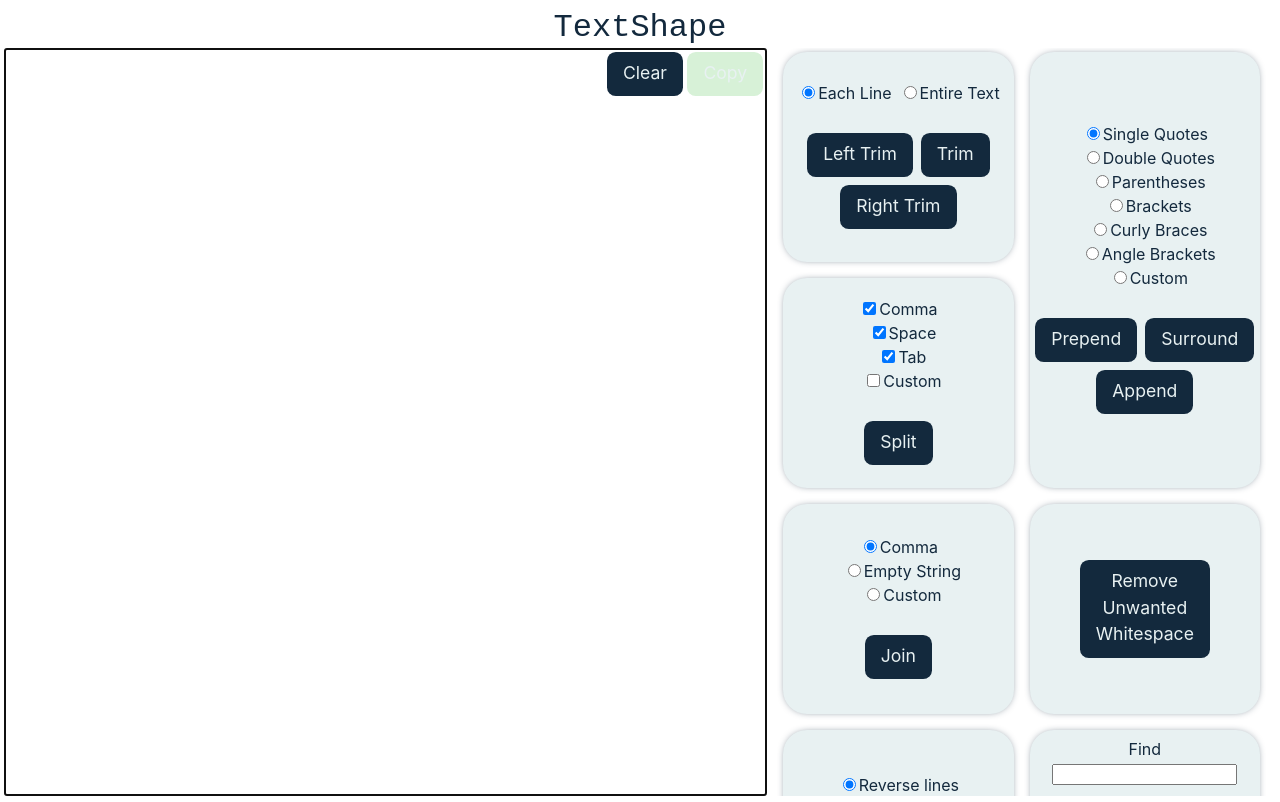
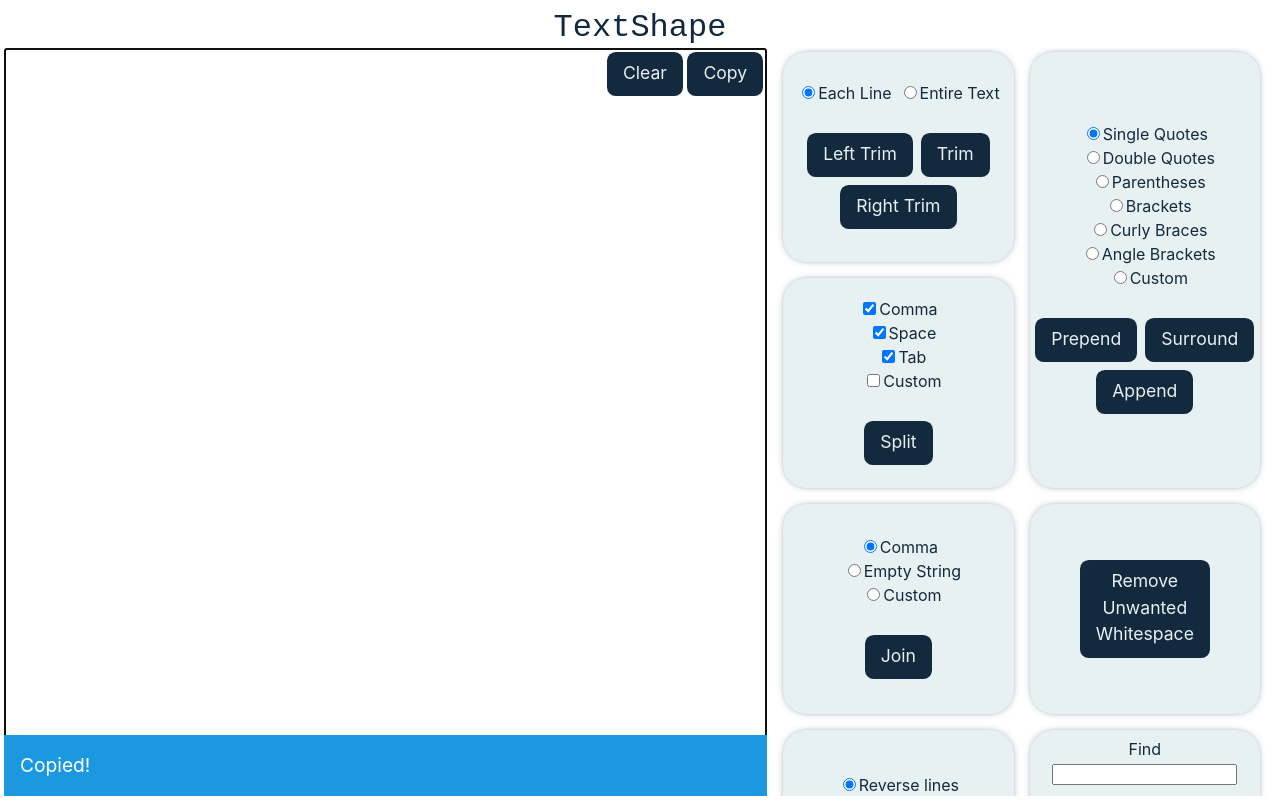
Before and after one commit to nmarsceau/textshape, a plain HTML site: page index.html in a window 1280 px wide. Both pictures are taken after a click on the button "Copy". Drawn offline with Linux system fonts and the light colour scheme.

Commit message:
Change success indicator for copying text

```diff
--- a/script.js
+++ b/script.js
@@ -541,8 +541,7 @@ copy.addEventListener('click', () => {
   text.select();
   document.execCommand('copy');
   window.getSelection().removeAllRanges();
-  copy.classList.add('success');
-  setTimeout(() => copy.classList.remove('success'), 3000);
+  showMessage('success', 'Copied!');
 });
 
 const clear = document.getElementById('clear');
--- a/styles.css
+++ b/styles.css
@@ -228,10 +228,6 @@ button:active {
   transition: background-color 0.25s ease-in-out;
 }
 
-.text-container button#copy.success {
-  background-color: #d7f1d7;
-}
-
 /* 3.2 Message */
 #message {
   position: absolute;
```
